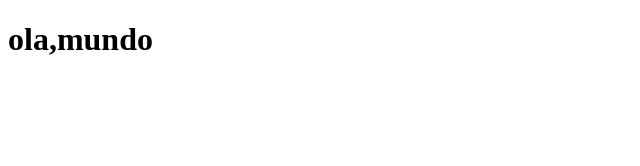
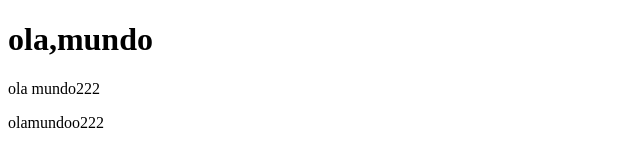
Before and after one commit to sandrobrun/Ola-Mundo, a plain HTML site: page sites/index.html in a window 1280 px wide. Shown: the whole page, without its empty margins (0-640 px from the left). Drawn offline with Linux system fonts and the light colour scheme.

Commit message:
mais 222

```diff
--- a/sites/index.html
+++ b/sites/index.html
@@ -8,7 +8,9 @@
 </head>
 <body>
     <h1>ola,mundo</h1>
-    <p></p>
+    <p>ola mundo222</p>
+    <p>olamundoo222
 
+    </p>
 </body>
 </html>
```
